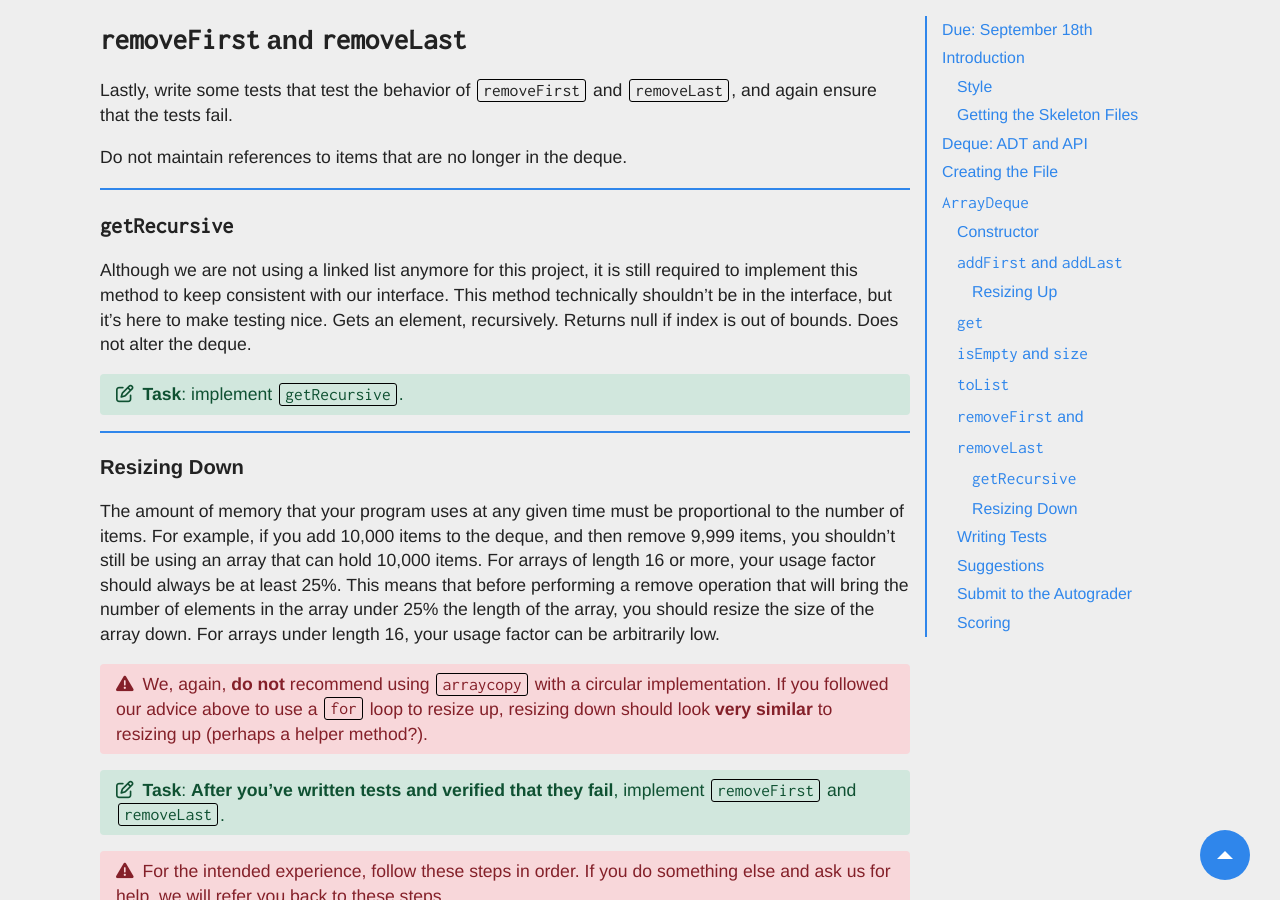
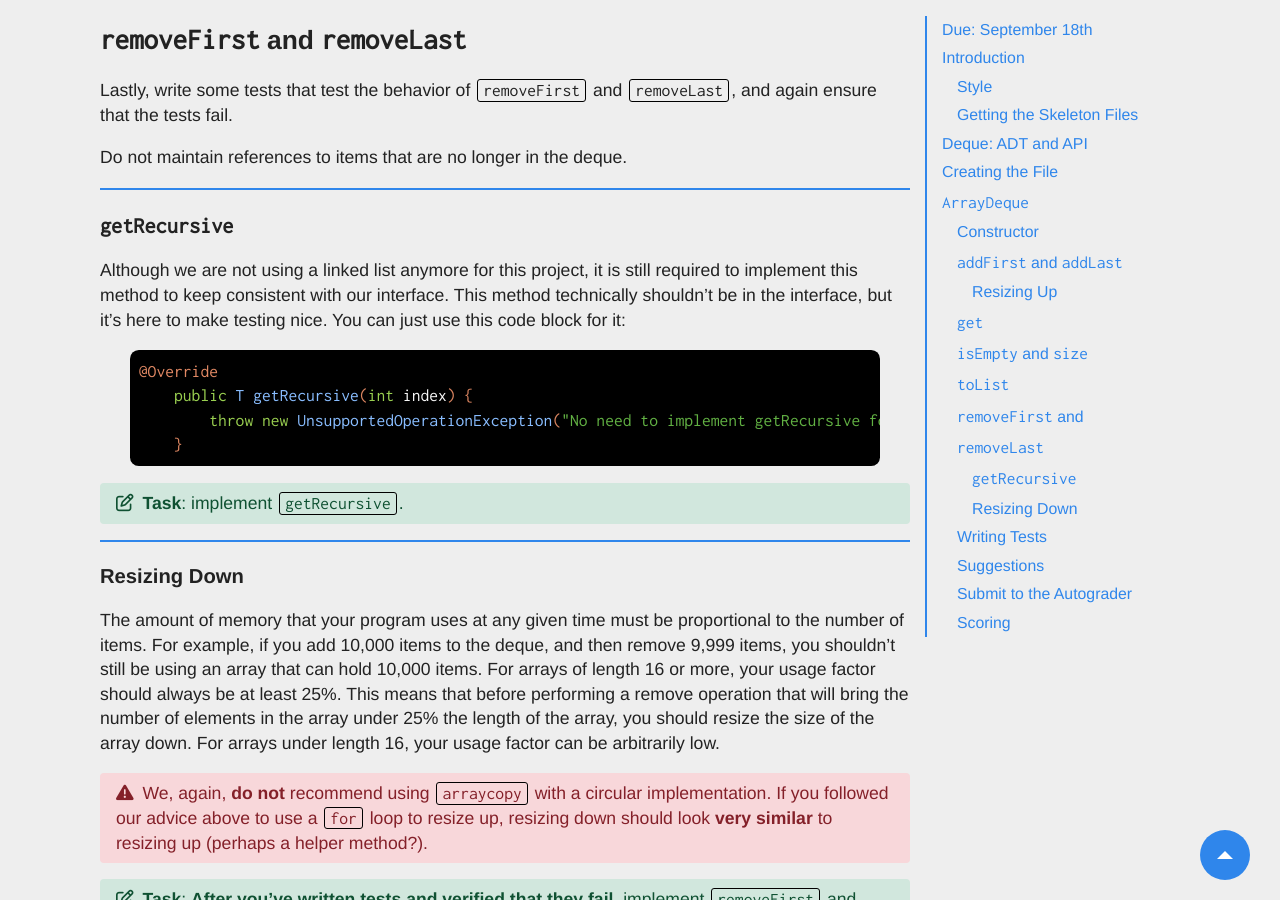
Before and after one commit to Berkeley-CS61B/website-fa23, a Jekyll site: the page built from materials/proj/proj1b/index.md, in a window 1280 px wide and 900 px high, scrolled down 5457 px. Built offline with Jekyll 4.4.1, drawn with Linux system fonts in a browser that asks for light colours; nearby versions of some CDN libraries; comment, search, counter and statistics services are not loaded.

Commit message:
Update index.md

````diff
--- a/materials/proj/proj1b/index.md
+++ b/materials/proj/proj1b/index.md
@@ -290,7 +290,16 @@ Do not maintain references to items that are no longer in the deque.
 #### `getRecursive`
 
 Although we are not using a linked list anymore for this project, it is still required to implement this method to keep consistent with our interface.
-This method technically shouldn't be in the interface, but it's here to make testing nice. Gets an element, recursively. Returns null if index is out of bounds. Does not alter the deque.
+This method technically shouldn't be in the interface, but it's here to make testing nice. You can just use this code block for it:
+
+```java
+@Override
+    public T getRecursive(int index) {
+        throw new UnsupportedOperationException("No need to implement getRecursive for proj 1b");
+    }
+```
+
+
 
 {% include alert.html type="task" content="
 **Task**: implement `getRecursive`.
````
